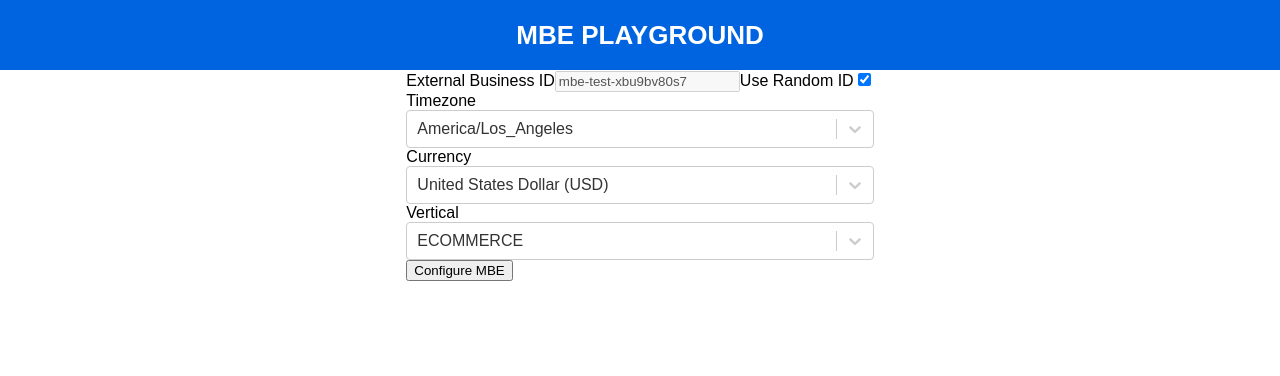
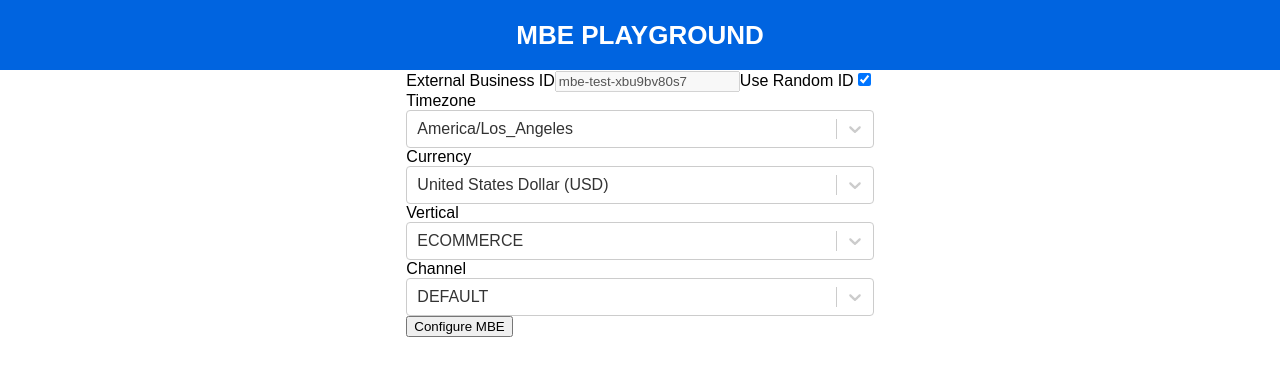
Before and after one commit to rahulmaddineni/mbe-playground, a React (Create React App) app: page / in a window 1280 px wide. Shown: the top 376 px of the page. Built offline with nearby package versions, Linux system fonts and the light colour scheme.

Commit message:
Add Channel input

```diff
--- a/src/components/MBEConfigForm.tsx
+++ b/src/components/MBEConfigForm.tsx
@@ -3,6 +3,7 @@ import { useForm } from "react-hook-form";
 import {
   BusinessVertical,
   MBEConfig,
+  MBEFlow,
   Timezones,
   currencyCodeOptions,
 } from "../types/MBEConfig.ts";
@@ -32,12 +33,13 @@ const MBEConfigForm: React.FC<Props> = () => {
           timezone: "America/Los_Angeles",
           currency: "USD",
           business_vertical: BusinessVertical.ECOMMERCE,
+          channel: MBEFlow.DEFAULT,
         },
       },
     },
   });
 
-  const [formData, setFormData] = useState();
+  const [formData, setFormData] = useState<FormProps>();
 
   const generateRandomId = () => Math.random().toString(36).substring(2, 12);
   const isRandomExtBizIDChecked = watch("randomExtBizID");
@@ -62,6 +64,14 @@ const MBEConfigForm: React.FC<Props> = () => {
     setValue("extras.setup.business_vertical", selectedOption.value);
   };
 
+  const channelOptions = Object.values(MBEFlow).map((flow) => ({
+    value: flow,
+    label: flow,
+  }));
+  const handleChannelChange = (selectedOption) => {
+    setValue("extras.setup.channel", selectedOption.value);
+  };
+
   useEffect(() => {
     // Set Random External Business ID when toggled on
     if (isRandomExtBizIDChecked) {
@@ -77,7 +87,6 @@ const MBEConfigForm: React.FC<Props> = () => {
       <form
         onSubmit={handleSubmit((formData) => {
           setFormData(formData);
-          console.log(formData);
         })}
       >
         <div>
@@ -128,6 +137,17 @@ const MBEConfigForm: React.FC<Props> = () => {
             onChange={handleVerticalChange}
           />
         </div>
+        <div>
+          <label htmlFor="channel">Channel</label>
+          <Select
+            id="channel"
+            options={channelOptions}
+            defaultValue={channelOptions.find(
+              (option) => option.value === MBEFlow.DEFAULT
+            )}
+            onChange={handleChannelChange}
+          />
+        </div>
         <button type="submit">Configure MBE</button>
       </form>
       {formData && <JsonView data={formData} />}
--- a/src/types/MBEConfig.ts
+++ b/src/types/MBEConfig.ts
@@ -10,27 +10,27 @@ export enum BusinessVertical {
 }
 
 export enum MBEFlow {
-  ADS_MINIMAL,
-  CATALOG_ADS,
-  CHECKBOX_PLUGIN,
-  CHECKBOX_PLUGIN_MARKETING,
-  COMMERCE,
-  COMMERCE_OFFSITE,
-  CONVERSIONS_API,
-  CONVERSIONS_API_MINIMAL,
-  CREATIVE,
-  CREATIVE_WITH_ASSETS,
-  CUSTOM_AUDIENCE,
-  CUSTOMER_DATA,
-  DEFAULT,
-  FB_SERVICES,
-  FEED,
-  AR_COMMERCE,
-  IG_CREATORS_AS_SELLERS,
-  LEAD_ADS,
-  MARKETPLACE,
-  MESSENGER_CHAT,
-  MESSENGER_MARKETING,
+  ADS_MINIMAL = "ADS_MINIMAL",
+  CATALOG_ADS = "CATALOG_ADS",
+  CHECKBOX_PLUGIN = "CHECKBOX_PLUGIN",
+  CHECKBOX_PLUGIN_MARKETING = "CHECKBOX_PLUGIN_MARKETING",
+  COMMERCE = "COMMERCE",
+  COMMERCE_OFFSITE = "COMMERCE_OFFSITE",
+  CONVERSIONS_API = "CONVERSIONS_API",
+  CONVERSIONS_API_MINIMAL = "CONVERSIONS_API_MINIMAL",
+  CREATIVE = "CREATIVE",
+  CREATIVE_WITH_ASSETS = "CREATIVE_WITH_ASSETS",
+  CUSTOM_AUDIENCE = "CUSTOM_AUDIENCE",
+  CUSTOMER_DATA = "CUSTOMER_DATA",
+  DEFAULT = "DEFAULT",
+  FB_SERVICES = "FB_SERVICES",
+  FEED = "FEED",
+  AR_COMMERCE = "AR_COMMERCE",
+  IG_CREATORS_AS_SELLERS = "IG_CREATORS_AS_SELLERS",
+  LEAD_ADS = "LEAD_ADS",
+  MARKETPLACE = "MARKETPLACE",
+  MESSENGER_CHAT = "MESSENGER_CHAT",
+  MESSENGER_MARKETING = "MESSENGER_MARKETING",
 }
 
 export enum MBECtaButtonText {
@@ -65,13 +65,16 @@ export type MBEExtrasSetup = {
   business_vertical: BusinessVertical;
   domain?: string;
   channel?: MBEFlow;
+  flow_config: MBEFlowConfigData;
+} & MBEExtraPreSelectAssets;
+
+export type MBEExtraPreSelectAssets = {
   business_manager_id?: string;
   ad_account_id?: string;
   page_id?: string;
   ig_profile_id?: string;
   pixel_id?: string;
   catalog_id?: string;
-  flow_config: MBEFlowConfigData;
 };
 
 export type MBEExtrasBusinessConfig = {
```
